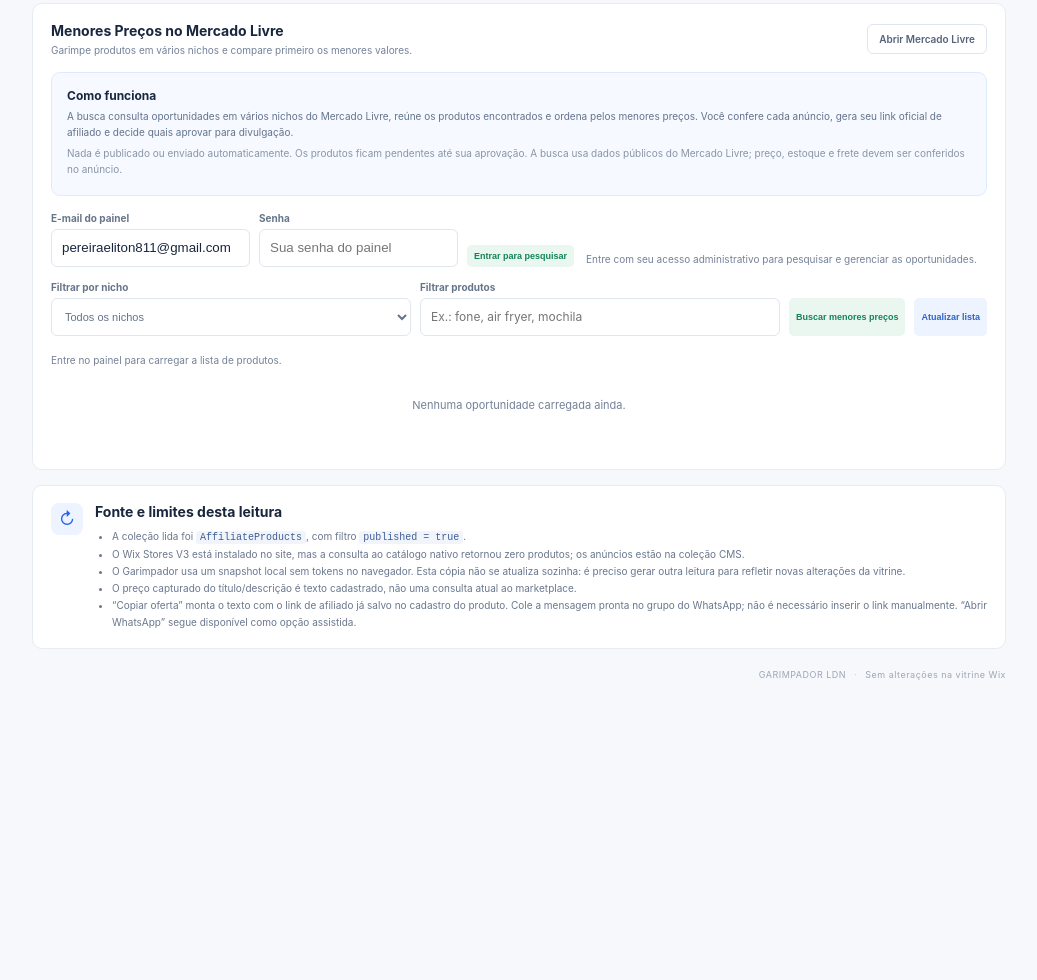
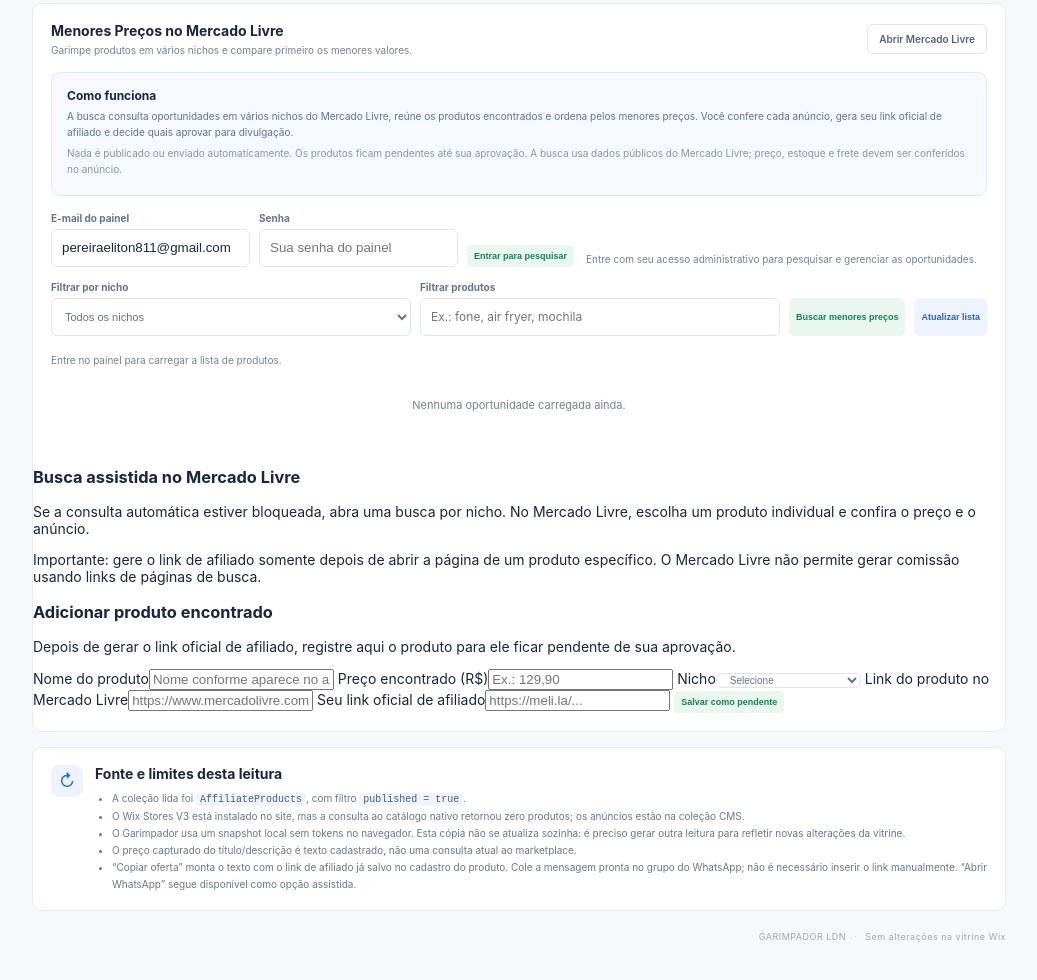
Before and after one commit to Eliton209/-loja-do-novinho-app, a plain HTML site: page garimpador/index.html in a window 1280 px wide. Shown: the part 718-1698 px from the top of the page, without its empty margins (240-1277 px from the left). Before the commit the page ends 1448 px from the top, so only its background shows below. Drawn offline with Linux system fonts and the light colour scheme; a script that the page names is missing.

Commit message:
Adiciona busca assistida e cadastro manual de produtos

```diff
--- a/garimpador/index.html
+++ b/garimpador/index.html
@@ -27,6 +27,25 @@
 </div>
 <div class="ml-search-status" id="mlSearchStatus" role="status">Entre no painel para carregar a lista de produtos.</div>
 <div class="ml-results" id="mlResults"><p class="ml-empty">Nenhuma oportunidade carregada ainda.</p></div>
+<div class="ml-assisted" id="mlAssisted">
+ <h3>Busca assistida no Mercado Livre</h3>
+ <p>Se a consulta automática estiver bloqueada, abra uma busca por nicho. No Mercado Livre, escolha um produto individual e confira o preço e o anúncio.</p>
+ <div class="ml-assisted-grid" id="mlAssistedLinks"></div>
+ <p class="ml-assisted-note">Importante: gere o link de afiliado somente depois de abrir a página de um produto específico. O Mercado Livre não permite gerar comissão usando links de páginas de busca.</p>
+</div>
+<div class="ml-manual">
+ <h3>Adicionar produto encontrado</h3>
+ <p>Depois de gerar o link oficial de afiliado, registre aqui o produto para ele ficar pendente de sua aprovação.</p>
+ <form id="mlManualForm" class="ml-manual-form">
+  <label>Nome do produto<input id="mlManualTitle" required maxlength="250" placeholder="Nome conforme aparece no anúncio"></label>
+  <label>Preço encontrado (R$)<input id="mlManualPrice" type="number" min="0.01" step="0.01" placeholder="Ex.: 129,90"></label>
+  <label>Nicho<select id="mlManualNiche" required><option value="">Selecione</option><option>Eletrônicos</option><option>Casa e decoração</option><option>Cozinha</option><option>Informática</option><option>Moda e acessórios</option><option>Ofertas gerais</option></select></label>
+  <label>Link do produto no Mercado Livre<input id="mlManualProductUrl" type="url" required placeholder="https://www.mercadolivre.com.br/..."></label>
+  <label>Seu link oficial de afiliado<input id="mlManualAffiliateUrl" type="url" required placeholder="https://meli.la/..."></label>
+  <button class="action whatsapp" id="mlManualSave" type="submit">Salvar como pendente</button>
+ </form>
+ <div class="ml-manual-status" id="mlManualStatus" role="status"></div>
+</div>
 </section>
 <section class="panel source" id="origem"><div class="source-icon">↻</div><div><h2>Fonte e limites desta leitura</h2><p id="sourceText"></p><ul><li>A coleção lida foi <code>AffiliateProducts</code>, com filtro <code>published = true</code>.</li><li>O Wix Stores V3 está instalado no site, mas a consulta ao catálogo nativo retornou zero produtos; os anúncios estão na coleção CMS.</li><li>O Garimpador usa um snapshot local sem tokens no navegador. Esta cópia não se atualiza sozinha: é preciso gerar outra leitura para refletir novas alterações da vitrine.</li><li>O preço capturado do título/descrição é texto cadastrado, não uma consulta atual ao marketplace.</li><li>“Copiar oferta” monta o texto com o link de afiliado já salvo no cadastro do produto. Cole a mensagem pronta no grupo do WhatsApp; não é necessário inserir o link manualmente. “Abrir WhatsApp” segue disponível como opção assistida.</li></ul></section><footer>GARIMPADOR LDN <span>·</span> Sem alterações na vitrine Wix</footer></main>
 <dialog id="offerPreview"><button class="close" id="closeOfferPreview" aria-label="Fechar">×</button><h2 id="offerProductName">Oferta preparada</h2><p>Confira a mensagem e o link abaixo. Depois, copie e cole no WhatsApp.</p><textarea id="offerText" rows="14" readonly></textarea><p id="offerLinkStatus" class="offer-link-status"></p><button class="action whatsapp" id="copyPreparedOffer">Copiar oferta</button></dialog><dialog id="details"><button class="close" id="closeDetails" aria-label="Fechar">×</button><div id="detailContent"></div></dialog><div id="toast" role="status" class="toast"></div><script src="products-data-live.js"></script><script type="module" src="app.js"></script></body></html>
```
